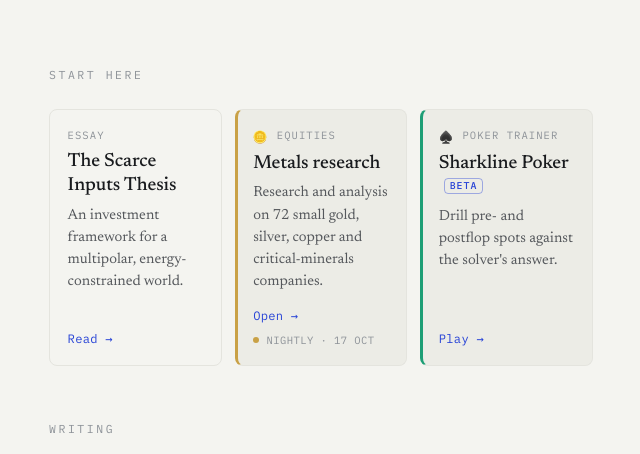
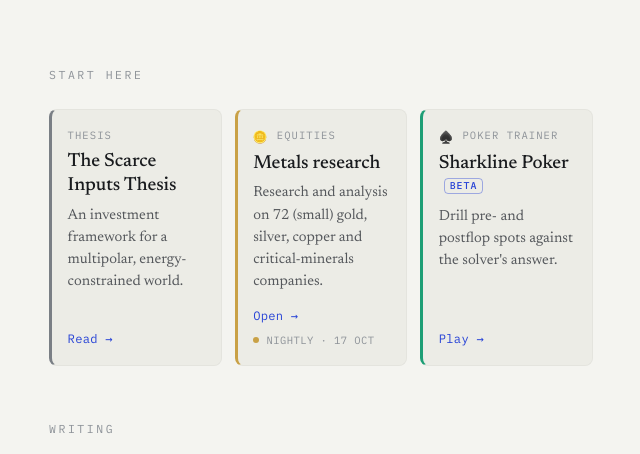
Before and after one commit to Chungwin/chungwin.github.io, a Jekyll site: the page built from index.html, in a window 1280 px wide. Shown: the part 486-940 px from the top of the page, without its empty margins (319-959 px from the left). Built offline with Jekyll 4.4.1, drawn with Linux system fonts in a browser that asks for light colours.

Commit message:
Homepage tiles: thesis gets a grey edge, kicker 'Thesis', '(small)' on metals
Co-Authored-By: Claude Opus 5.5 <noreply@anthropic.com>
Claude-Session: https://claude.ai/code/session_01Sc44kzVS9SuGufLDku6ZWX

```diff
--- a/_layouts/home.html
+++ b/_layouts/home.html
@@ -16,8 +16,8 @@ layout: default
   <p class="eyebrow">Start here</p>
   <ul class="tiles">
     <li>
-      <a class="tile" href="{{ '/scarce-inputs-thesis/' | relative_url }}" data-goatcounter-click="home/thesis" data-goatcounter-title="Home: thesis">
-        <p class="kicker">Essay</p>
+      <a class="tile thesis" href="{{ '/scarce-inputs-thesis/' | relative_url }}" data-goatcounter-click="home/thesis" data-goatcounter-title="Home: thesis">
+        <p class="kicker">Thesis</p>
         <h2>The Scarce Inputs Thesis</h2>
         <p class="blurb">An investment framework for a multipolar, energy-constrained world.</p>
         <div class="foot"><span class="go">Read →</span></div>
@@ -27,7 +27,7 @@ layout: default
       <a class="tile metals" href="{{ '/equities/' | relative_url }}" data-goatcounter-click="home/equities" data-goatcounter-title="Home: equities">
         <p class="kicker"><img src="{{ '/assets/favicons/coin.svg' | relative_url }}" alt="" width="14" height="14">Equities</p>
         <h2>Metals research</h2>
-        <p class="blurb">Research and analysis on {% if eq.companies %}{{ eq.companies }} {% endif %}small gold, silver, copper and critical-minerals companies.</p>
+        <p class="blurb">Research and analysis on {% if eq.companies %}{{ eq.companies }} {% endif %}(small) gold, silver, copper and critical-minerals companies.</p>
         <div class="foot">
           <span class="go">Open →</span>
           <span class="note">Nightly{% if eq.latest_short %} · <time datetime="{{ eq.latest | date: '%Y-%m-%d' }}">{{ eq.latest_short }}</time>{% endif %}</span>
--- a/assets/css/main.css
+++ b/assets/css/main.css
@@ -125,9 +125,10 @@ body{
   transition:border-color .18s ease;
 }
 .tile:hover, .tile:focus-visible{ border-color:var(--machine); }
-.tile.metals, .tile.shark{
+.tile.thesis, .tile.metals, .tile.shark{
   background:var(--tint); border-left:3px solid var(--edge); padding-left:calc(1.1rem - 2px);
 }
+.tile.thesis{ --edge:#7a7f85; }   /* mid grey: the essay, between ink and meta */
 .tile.metals{ --edge:#C9A146; }   /* the gold of the equities pages */
 .tile.shark { --edge:#1D9E75; }   /* the felt green of Sharkline */
 .tile .kicker{
```
